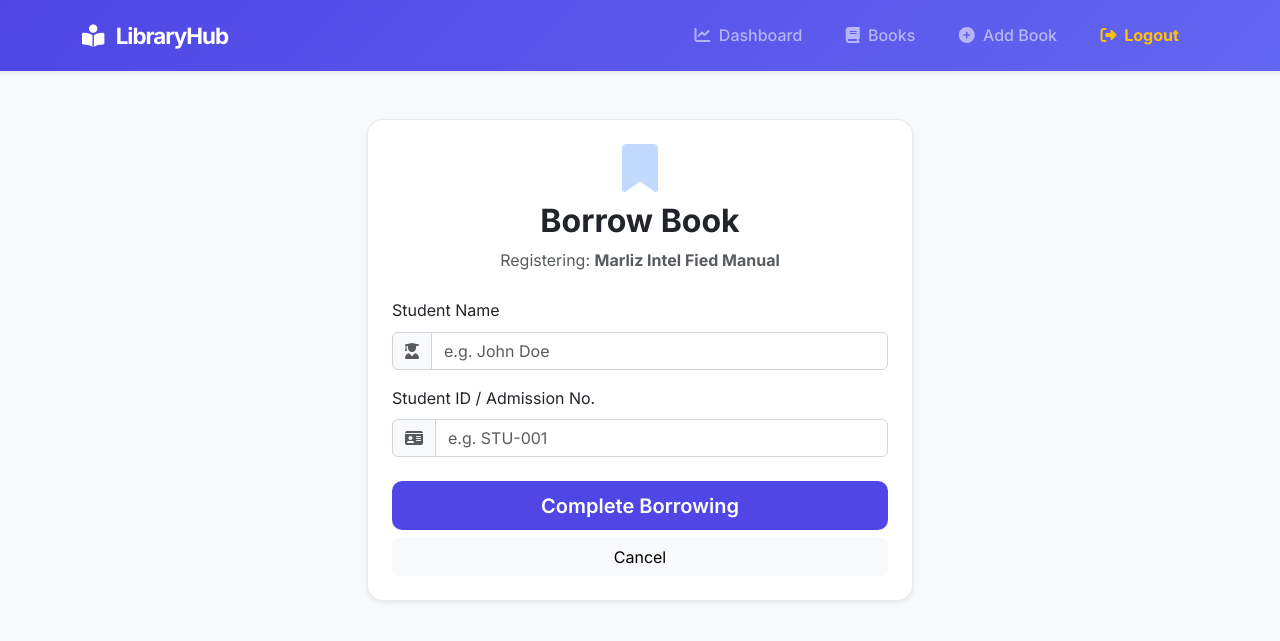
After one commit to Markjohns1/libmanagementsys, a Flask app: page /borrow/1 in a window 1280 px wide. The commit adds this page. Shown: the top 641 px of the page. Run offline with Flask 3, Linux system fonts and the light colour scheme; a user stored in the database is signed in; data comes from the database, SQL or seed files in the repository.

Commit message:
Core Logic: Implemented full CRUD and Borrow/Return functionality

```diff
--- a/app.py
+++ b/app.py
@@ -2,6 +2,7 @@ from flask import Flask, render_template, request, redirect, url_for, flash
 from flask_login import LoginManager, login_user, logout_user, login_required, current_user
 from models import db, Book, Student, BorrowRecord, User
 import os
+from datetime import datetime
 
 # Create the flask application instance
 app = Flask(__name__)
@@ -73,7 +74,6 @@ def logout():
 @login_required
 def add_book():
     if request.method == 'POST':
-        # Create new book from form data
         new_book = Book(
             title=request.form['title'],
             author=request.form['author'],
@@ -85,6 +85,65 @@ def add_book():
         return redirect(url_for('list_books'))
     return render_template('add_book.html')
 
+# Route to Edit a book
+@app.route('/edit_book/<int:id>', methods=['GET', 'POST'])
+@login_required
+def edit_book(id):
+    book = Book.query.get_or_404(id)
+    if request.method == 'POST':
+        book.title = request.form['title']
+        book.author = request.form['author']
+        book.isbn = request.form['isbn']
+        db.session.commit()
+        flash('Book updated successfully!')
+        return redirect(url_for('list_books'))
+    return render_template('edit_book.html', book=book)
+
+# Route to Delete a book
+@app.route('/delete_book/<int:id>')
+@login_required
+def delete_book(id):
+    book = Book.query.get_or_404(id)
+    db.session.delete(book)
+    db.session.commit()
+    flash('Book removed from collection!')
+    return redirect(url_for('list_books'))
+
+# Route to Borrow a book
+@app.route('/borrow/<int:id>', methods=['GET', 'POST'])
+@login_required
+def borrow_book(id):
+    book = Book.query.get_or_404(id)
+    if request.method == 'POST':
+        # Create student if not exists (simplified for student project)
+        student = Student.query.filter_by(student_id=request.form['student_id']).first()
+        if not student:
+            student = Student(name=request.form['student_name'], student_id=request.form['student_id'])
+            db.session.add(student)
+            db.session.flush()
+
+        # Create borrow record
+        record = BorrowRecord(book_id=book.id, student_id=student.id)
+        book.is_available = False
+        db.session.add(record)
+        db.session.commit()
+        flash(f'Book borrowed by {student.name}!')
+        return redirect(url_for('list_books'))
+    return render_template('borrow.html', book=book)
+
+# Route to Return a book
+@app.route('/return/<int:id>')
+@login_required
+def return_book(id):
+    book = Book.query.get_or_404(id)
+    record = BorrowRecord.query.filter_by(book_id=id, return_date=None).first()
+    if record:
+        record.return_date = datetime.utcnow()
+        book.is_available = True
+        db.session.commit()
+        flash('Book returned successfully!')
+    return redirect(url_for('list_books'))
+
 # Start the application in debug mode
 if __name__ == '__main__':
     app.run(debug=True)
--- /dev/null
+++ b/templates/borrow.html
@@ -0,0 +1,43 @@
+{% extends 'base.html' %}
+
+{% block content %}
+<div class="row justify-content-center">
+    <div class="col-md-6">
+        <div class="card border-0 shadow-sm mt-4">
+            <div class="card-body p-4">
+                <div class="text-center mb-4">
+                    <i class="fas fa-bookmark fa-3x text-primary opacity-25"></i>
+                    <h2 class="fw-bold mt-2">Borrow Book</h2>
+                    <p class="text-muted">Registering: <strong>{{ book.title }}</strong></p>
+                </div>
+
+                <form method="POST">
+                    <div class="mb-3">
+                        <label class="form-label">Student Name</label>
+                        <div class="input-group">
+                            <span class="input-group-text bg-light border-0"><i
+                                    class="fas fa-user-graduate text-muted"></i></span>
+                            <input type="text" name="student_name" class="form-control" placeholder="e.g. John Doe"
+                                required>
+                        </div>
+                    </div>
+                    <div class="mb-4">
+                        <label class="form-label">Student ID / Admission No.</label>
+                        <div class="input-group">
+                            <span class="input-group-text bg-light border-0"><i
+                                    class="fas fa-id-card text-muted"></i></span>
+                            <input type="text" name="student_id" class="form-control" placeholder="e.g. STU-001"
+                                required>
+                        </div>
+                    </div>
+
+                    <div class="d-grid gap-2">
+                        <button type="submit" class="btn btn-primary btn-lg">Complete Borrowing</button>
+                        <a href="/books" class="btn btn-light">Cancel</a>
+                    </div>
+                </form>
+            </div>
+        </div>
+    </div>
+</div>
+{% endblock %}
```
Also changed, not shown: templates/books.html (+33 -5 lines), templates/edit_book.html (added, +41 -0 lines).
